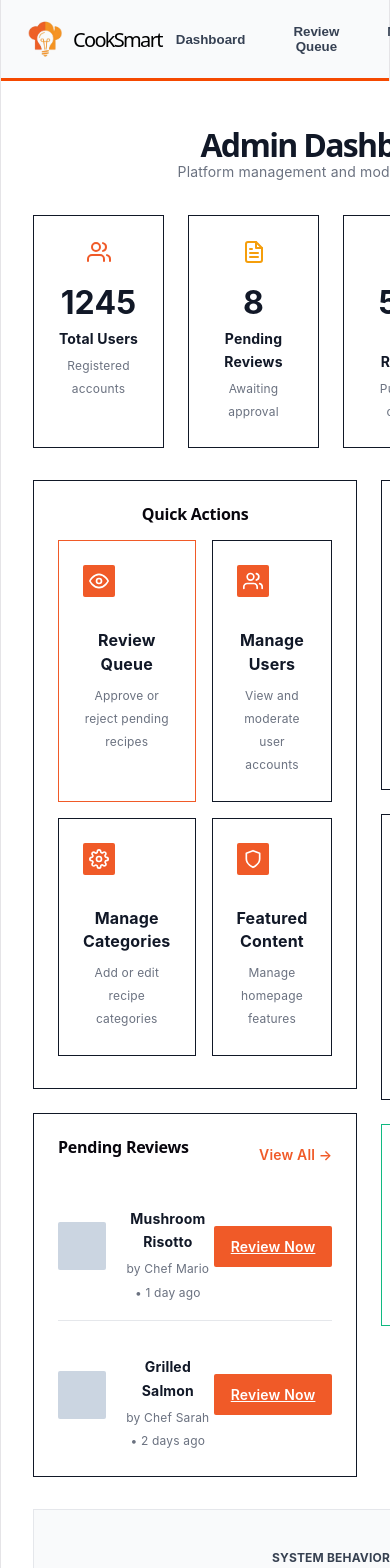
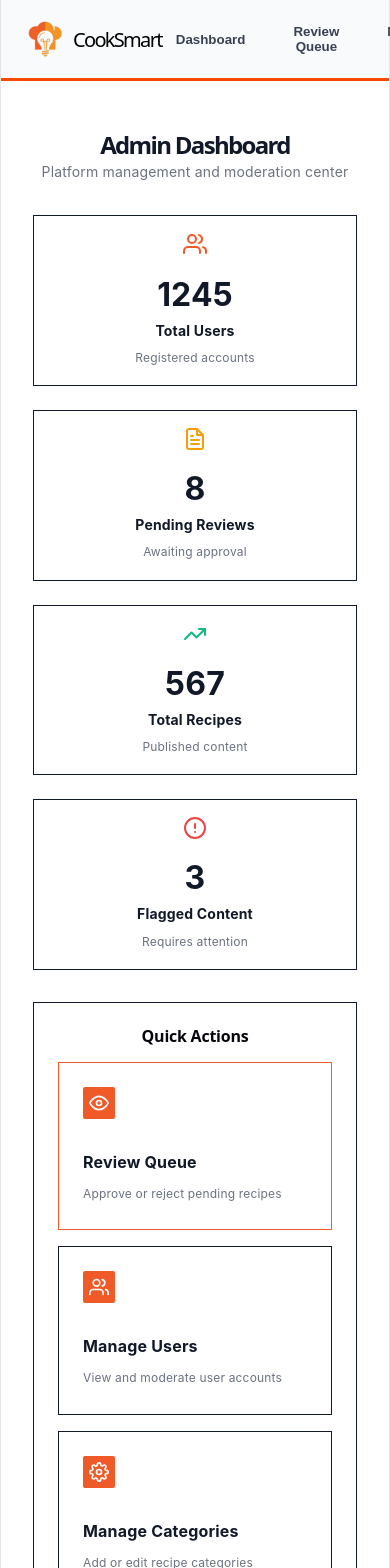
Before and after one commit to TariqAlothman/Group-11-Project, a React (Vite) app in the folder frontend/: page /admin/dashboard in a window 390 px wide. Shown: the top 1568 px of the page. Built offline with nearby package versions, Linux system fonts and the light colour scheme.

Commit message:
fix: add responsive media queries and complete README documentation

```diff
--- a/frontend/src/styles/admin.css
+++ b/frontend/src/styles/admin.css
@@ -852,3 +852,63 @@
   content: '•';
   margin-right: 0.5rem;
 }
+
+/* ==================================================== */
+/* RESPONSIVENESS AND MOBILE MEDIA QUERIES              */
+/* ==================================================== */
+
+@media (max-width: 1024px) {
+  .admin-main-grid {
+    grid-template-columns: 1fr;
+  }
+}
+
+@media (max-width: 768px) {
+  .admin-stats-grid,
+  .users-stats-grid,
+  .review-stats-grid,
+  .categories-grid,
+  .quick-actions-grid {
+    grid-template-columns: 1fr;
+  }
+
+  .admin-toolbar {
+    flex-direction: column;
+    align-items: stretch;
+  }
+
+  .admin-table-container {
+    overflow-x: auto;
+  }
+
+  .review-list-item {
+    flex-direction: column;
+    align-items: flex-start;
+  }
+
+  .review-item-img {
+    margin-bottom: 1rem;
+    margin-right: 0;
+  }
+
+  .review-item-actions {
+    flex-wrap: wrap;
+    margin-top: 1rem;
+  }
+}
+
+@media (max-width: 480px) {
+  .admin-stat-card {
+    padding: 1rem;
+  }
+
+  .admin-header h1 {
+    font-size: 1.5rem;
+  }
+
+  .category-item {
+    flex-direction: column;
+    align-items: flex-start;
+    gap: 1rem;
+  }
+}
```
Also changed, not shown: 1 other file (tests, documents, lock files or other folders).
